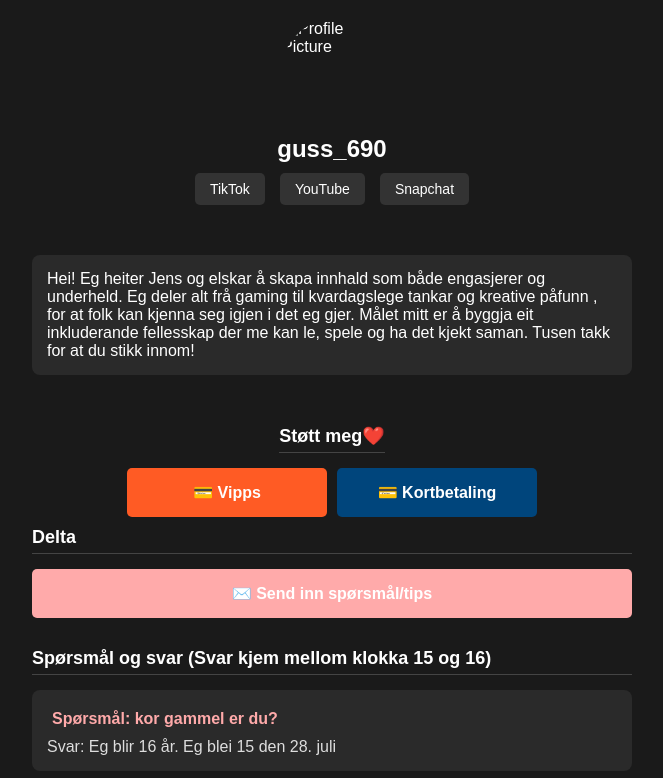
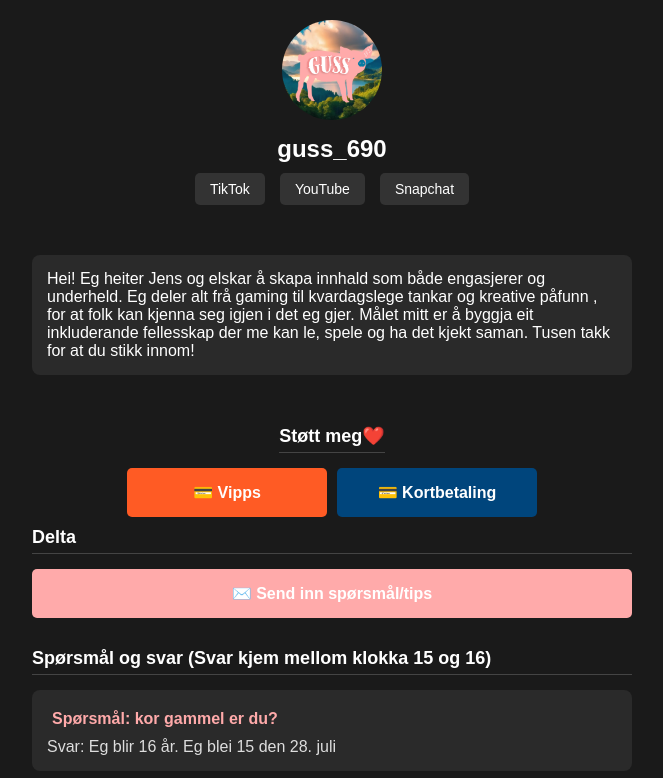
Before and after one commit to catus20/guss, a plain HTML site: page index.html in a window 1280 px wide. Shown: the top 778 px of the page, without its empty margins (308-971 px from the left). Drawn offline with Linux system fonts and the light colour scheme; the site is published under a folder, as on GitHub Pages, so addresses that start at the root find nothing.

Commit message:
fixed wrong images

```diff
--- a/index.html
+++ b/index.html
@@ -4,13 +4,13 @@
     <meta charset="UTF-8">
     <meta name="viewport" content="width=device-width, initial-scale=1.0">
     <title>guss_690 - Link in Bio</title>
-    <link rel="icon" type="image/png" href="/images/image.png">
+    <link rel="icon" type="image/png" href="images/image.png">
     <link rel="stylesheet" href="styles.css">
 
 </head>
 <body>
     <div class="profile">
-        <img src="/images/image.png" alt="Profile Picture" class="profile-img">
+        <img src="images/image.png" alt="Profile Picture" class="profile-img">
         <h1 class="username">guss_690</h1>
 
         <div class="social-links">
```
